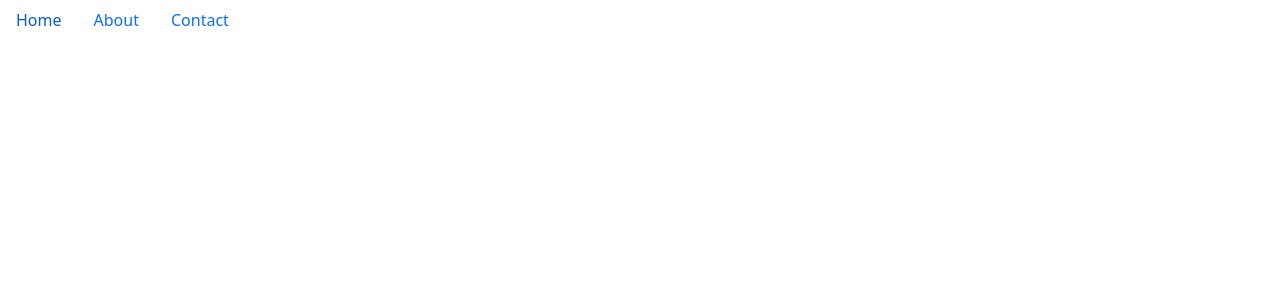
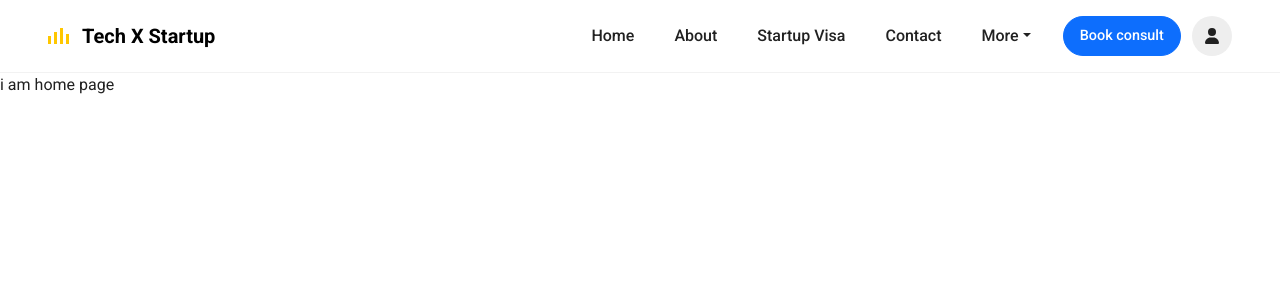
Before and after one commit to TechXStartupCorp/TechXStartup_company_website, a Next.js app: page / in a window 1280 px wide. Shown: the top 300 px of the page. Built offline with nearby package versions, Linux system fonts and the light colour scheme.

Commit message:
working on navigation

```diff
--- a/package.json
+++ b/package.json
@@ -14,6 +14,7 @@
     "react": "^18.3.1",
     "react-bootstrap": "^2.10.5",
     "react-dom": "^18.3.1",
+    "react-icons": "^5.3.0",
     "rimraf": "^6.0.1"
   },
   "devDependencies": {
--- /dev/null
+++ b/src/app/components/CustomBtn/CustomBtn.js
@@ -0,0 +1,11 @@
+import React from 'react'
+import { Button } from 'react-bootstrap'
+import styles from './CustomBtn.module.css'
+
+const CustomBtn = ({text}) => {
+  return (
+   <Button className={`${styles.customBtn} rounded-pill px-3 py-2`}>{text}</Button>
+  )
+}
+
+export default CustomBtn
--- /dev/null
+++ b/src/app/components/CustomBtn/CustomBtn.module.css
@@ -0,0 +1,4 @@
+.customBtn {
+    font-size: 0.9rem !important;
+    font-weight: 500 !important;
+}
--- a/src/app/components/NavBar/NavBar.js
+++ b/src/app/components/NavBar/NavBar.js
@@ -1,24 +1,63 @@
+"use client";
 import React from "react";
-import { Nav, NavItem, NavLink } from "react-bootstrap";
+import { Navbar, Nav, NavDropdown } from "react-bootstrap";
+import styles from "./NavBar.module.css";
 import Link from "next/link";
+import CustomBtn from "../CustomBtn/CustomBtn";
+import { FaUser } from "react-icons/fa6";
 
 const NavBar = () => {
-
-    console.log(Nav, 'Nav');
-  console.log(Nav.Item, 'Nav.Item');
-  console.log(Nav.Link, 'Nav.Link');
   return (
-    <Nav>
-    <NavItem>
-      <NavLink href="#home">Home</NavLink>
-    </NavItem>
-    <NavItem>
-      <NavLink href="#about">About</NavLink>
-    </NavItem>
-    <NavItem>
-      <NavLink href="#contact">Contact</NavLink>
-    </NavItem>
-  </Nav>
+    <Navbar className={`${styles.navBar} px-5 py-3`} bg="light" expand="lg">
+      <Navbar.Brand className="d-flex align-items-center" href="#home">
+        <div className={styles.logoContainer}>
+          <span className={styles.logoSpan}></span>
+          <span className={styles.logoSpan}></span>
+          <span className={styles.logoSpan}></span>
+          <span className={styles.logoSpan}></span>
+        </div>
+        <span className={`${styles.logoText} fw-bold`}>Tech X Startup</span>
+      </Navbar.Brand>
+      <Navbar.Toggle aria-controls="basic-navbar-nav" />
+      <Navbar.Collapse id="basic-navbar-nav">
+        <Nav className={`${styles.navMenu} ms-auto gap-4`}>
+          {" "}
+          {/* This will push the nav items to the right */}
+          <Nav.Item>
+            <Nav.Link href="#home">Home</Nav.Link>
+          </Nav.Item>
+          <Nav.Item>
+            <Nav.Link href="#about">About</Nav.Link>
+          </Nav.Item>
+          <Nav.Item>
+            <Nav.Link href="#contact">Startup Visa</Nav.Link>
+          </Nav.Item>
+          <Nav.Item>
+            <Nav.Link href="#contact">Contact</Nav.Link>
+          </Nav.Item>
+          <NavDropdown title="More" id="basic-nav-dropdown">
+            <NavDropdown.Item href="#action/3.1">Action</NavDropdown.Item>
+            <NavDropdown.Item href="#action/3.2">
+              Another action
+            </NavDropdown.Item>
+            <NavDropdown.Item href="#action/3.3">
+              Something else here
+            </NavDropdown.Item>
+          </NavDropdown>
+          <Nav.Item>
+            <CustomBtn text="Book consult" />
+          </Nav.Item>
+          <Nav.Item className="">
+            <div
+              className={`${styles.loginBTN} d-flex justify-content-center align-items-center`}
+            >
+              {" "}
+              <FaUser />
+            </div>
+          </Nav.Item>
+        </Nav>
+      </Navbar.Collapse>
+    </Navbar>
   );
 };
 
--- /dev/null
+++ b/src/app/components/NavBar/NavBar.module.css
@@ -0,0 +1,55 @@
+@import url("https://fonts.googleapis.com/css2?family=Bebas+Neue&display=swap");
+@import url("https://fonts.googleapis.com/css2?family=Montserrat:wght@400;500;600;700&display=swap");
+@import url("https://fonts.googleapis.com/css2?family=Raleway:wght@100;200;300;400;500;600;700;800;900&display=swap");
+
+.navBar {
+  font-weight: 700 !important;
+  background-color: white !important;
+  border-bottom: 1px solid #f2f2f2;
+  color: #212121 !important;
+}
+.loginBTN {
+  background-color: #eeeeee;
+  border-radius: 50%;
+  height: 2.5rem;
+  width: 2.5rem;
+  margin-left: -0.8rem;
+}
+
+.navMenu a {
+  color: #212121 !important;
+  font-weight: 500;
+}
+
+.logoContainer {
+  display: flex;
+  align-items: flex-end;
+  margin-right: 10px;
+}
+
+.logoSpan {
+  display: inline-block;
+  width: 3px;
+  background-color: #ffc700;
+  margin-right: 3px;
+}
+
+.logoSpan:nth-child(1) {
+  height: 8px;
+}
+
+.logoSpan:nth-child(2) {
+  height: 12px;
+}
+
+.logoSpan:nth-child(3) {
+  height: 16px;
+}
+
+.logoSpan:nth-child(4) {
+  height: 10px;
+}
+
+.customBtnContainer {
+  margin-left: -5px;
+}
--- a/src/app/globals.css
+++ b/src/app/globals.css
@@ -1,14 +1,14 @@
-html {
-  overflow-x: hidden !important;
-}
+@import url('https://fonts.googleapis.com/css2?family=Roboto:ital,wght@0,100;0,300;0,400;0,500;0,700;0,900;1,100;1,300;1,400;1,500;1,700;1,900&display=swap');
+
 
 body {
   height: 100%;
+  color: #212121 !important;
   /* overflow-x: hidden !important;
   background-color: black !important; */
   position: relative;
   /* z-index: 1; */
-  /* font-family: Mulish !important; */
+  font-family: Roboto !important;
   scroll-behavior: smooth;
   padding: 0 !important;
   margin: 0 !important;
--- a/src/app/layout.js
+++ b/src/app/layout.js
@@ -1,6 +1,7 @@
-import 'bootstrap/dist/css/bootstrap.min.css';
+import 'bootstrap/dist/css/bootstrap.min.css'; // Global Bootstrap styles
 import localFont from "next/font/local";
-import './globals.css';
+import './globals.css'; // Your custom global styles
+import NavBar from './components/NavBar/NavBar';
 
 const geistSans = localFont({
   src: "./fonts/GeistVF.woff",
@@ -22,7 +23,9 @@ export default function RootLayout({ children }) {
   return (
     <html lang="en">
       <body className={`${geistSans.variable} ${geistMono.variable}`}>
-        {children}
+        {/* Render the NavBar on top of each page */}
+        <NavBar />
+        <main>{children}</main>
       </body>
     </html>
   );
--- a/src/app/page.js
+++ b/src/app/page.js
@@ -2,12 +2,12 @@ import "bootstrap/dist/css/bootstrap.min.css";
 import Image from "next/image";
 import { Button } from "react-bootstrap";
 import styles from "./page.module.css";
-import NavBar from "./components/NavBar/NavBar";
+
 
 export default function Home() {
   return (
     <div className={styles.page}>
-      <NavBar />
+    i am home page
     </div>
   );
 }
```
Also changed, not shown: 1 other file (tests, documents, lock files or other folders).
